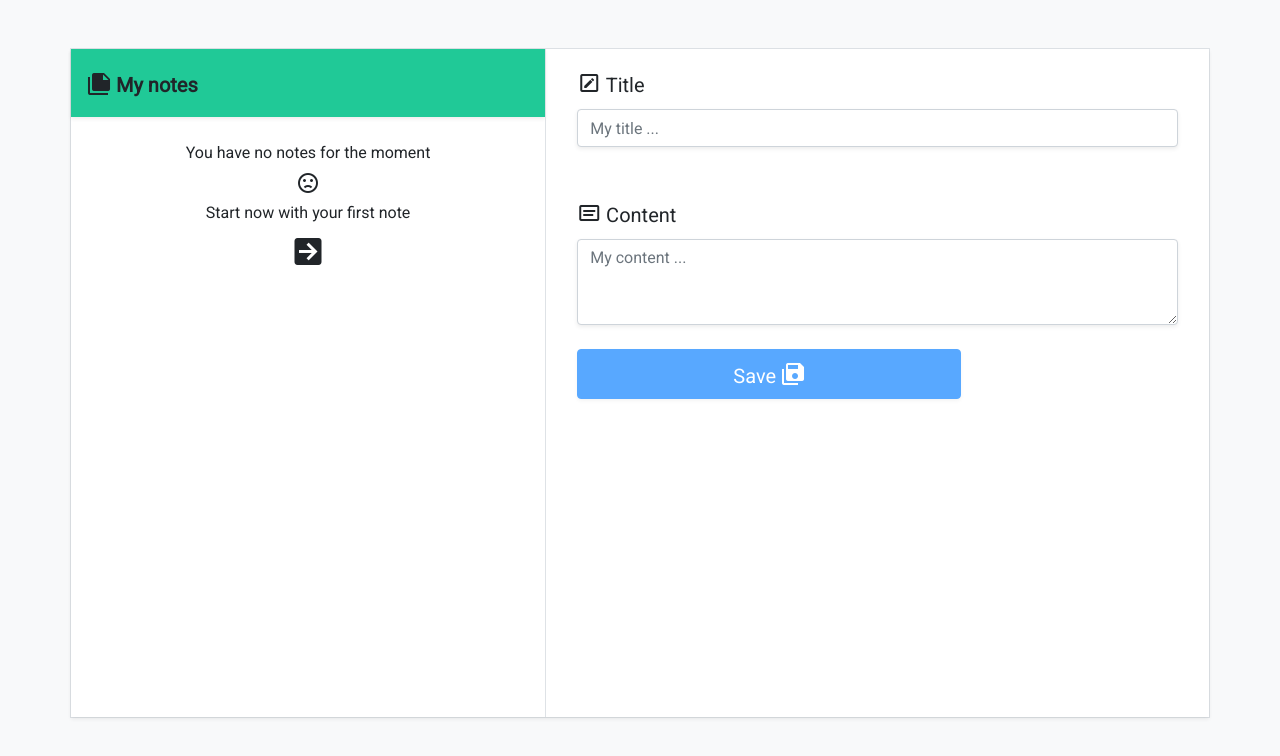
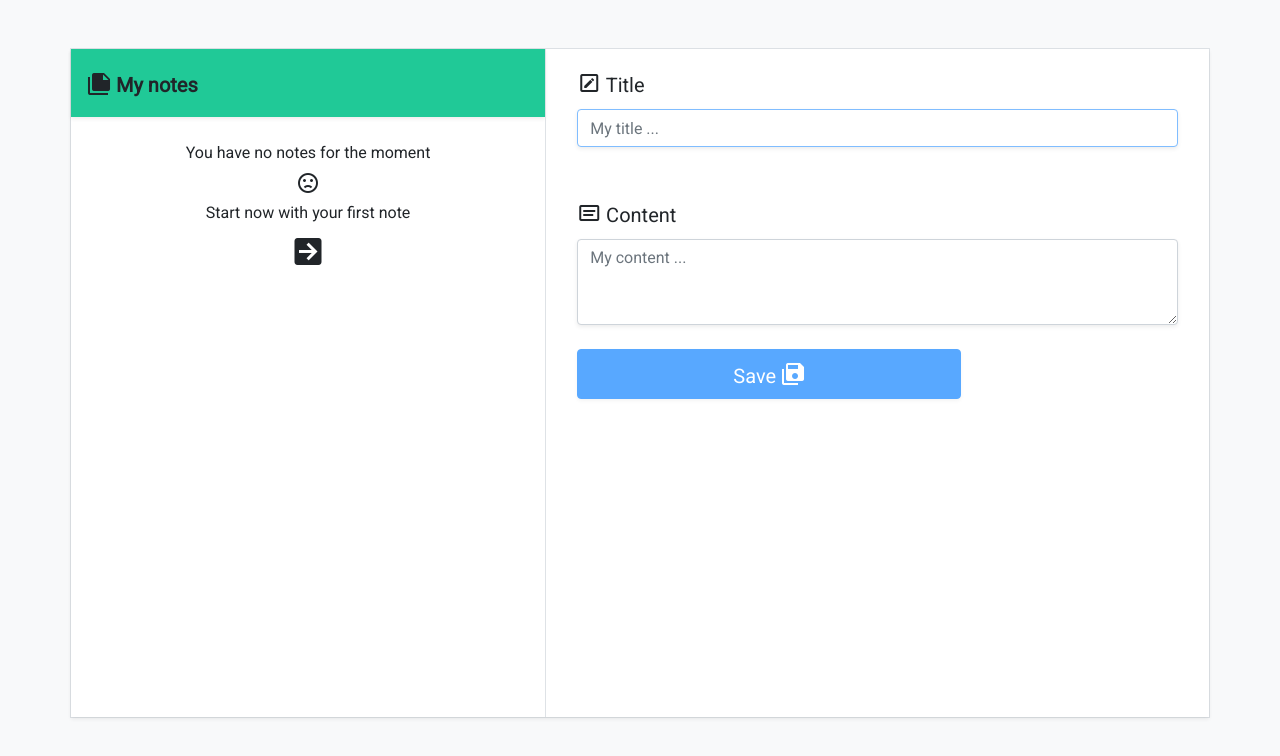
Before and after one commit to julowayne/mynotes, a plain HTML site: page index.html in a window 1280 px wide. Drawn offline with nearby package versions, Linux system fonts and the light colour scheme.

Commit message:
added autofocus to title input

```diff
--- a/index.html
+++ b/index.html
@@ -84,7 +84,7 @@
         <div class="col">
           <div class="form-group">
             <label for="noteTitle" class="name"><span class="mdi mdi-24px mdi-pencil-box-outline"></span> Title</label>
-            <input v-model="noteTitle" type="text" class="form-control shadow-sm" id="noteTitle" placeholder="My title ...">
+            <input v-focus v-model="noteTitle" type="text" class="form-control shadow-sm" id="noteTitle" placeholder="My title ...">
           </div>
         </div>
       </div>
@@ -191,7 +191,16 @@ const options = {
   }
 };
 
-Vue.createApp(options).mount("#app");
+const app = Vue.createApp(options);
+
+
+app
+.directive("focus", {
+    mounted(el){
+        el.focus();
+    }
+})
+.mount('#app');
 </script>
 <style>
   @import url('https://fonts.googleapis.com/css2?family=Roboto&display=swap');
```
